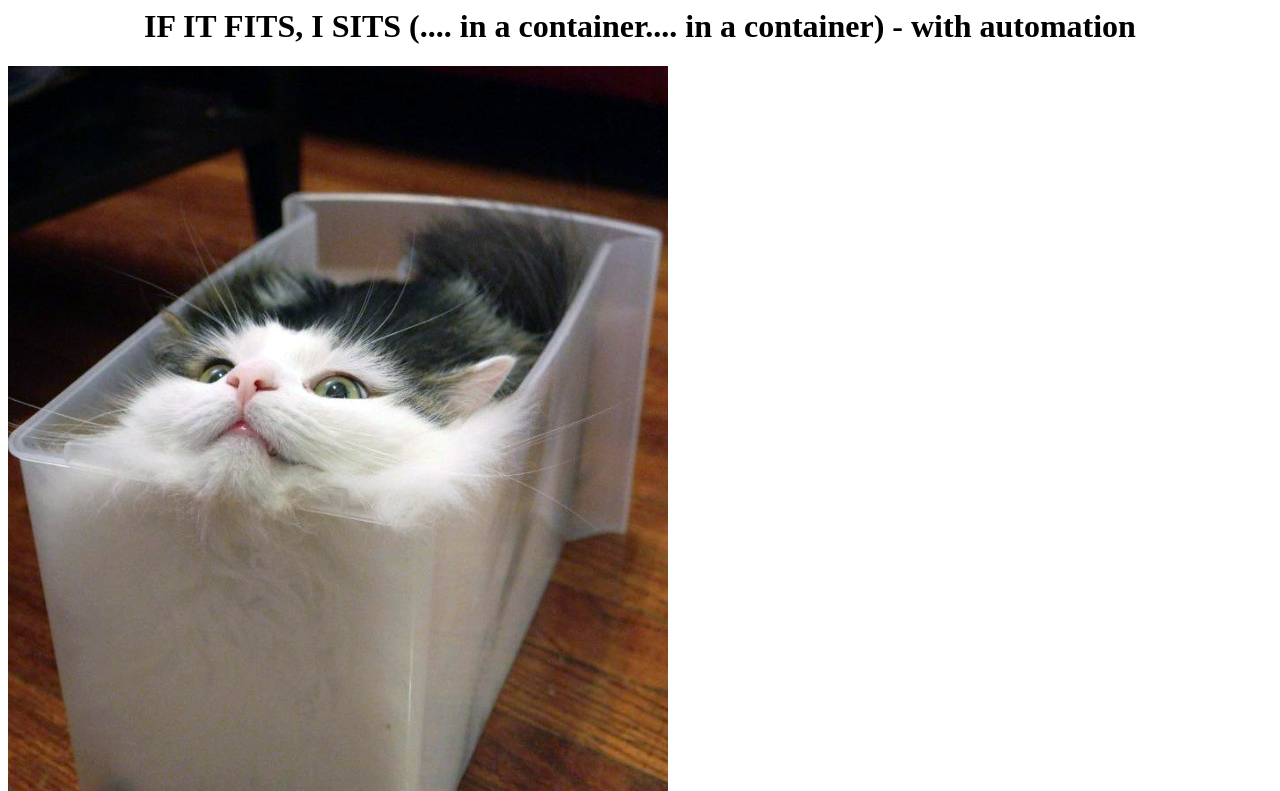
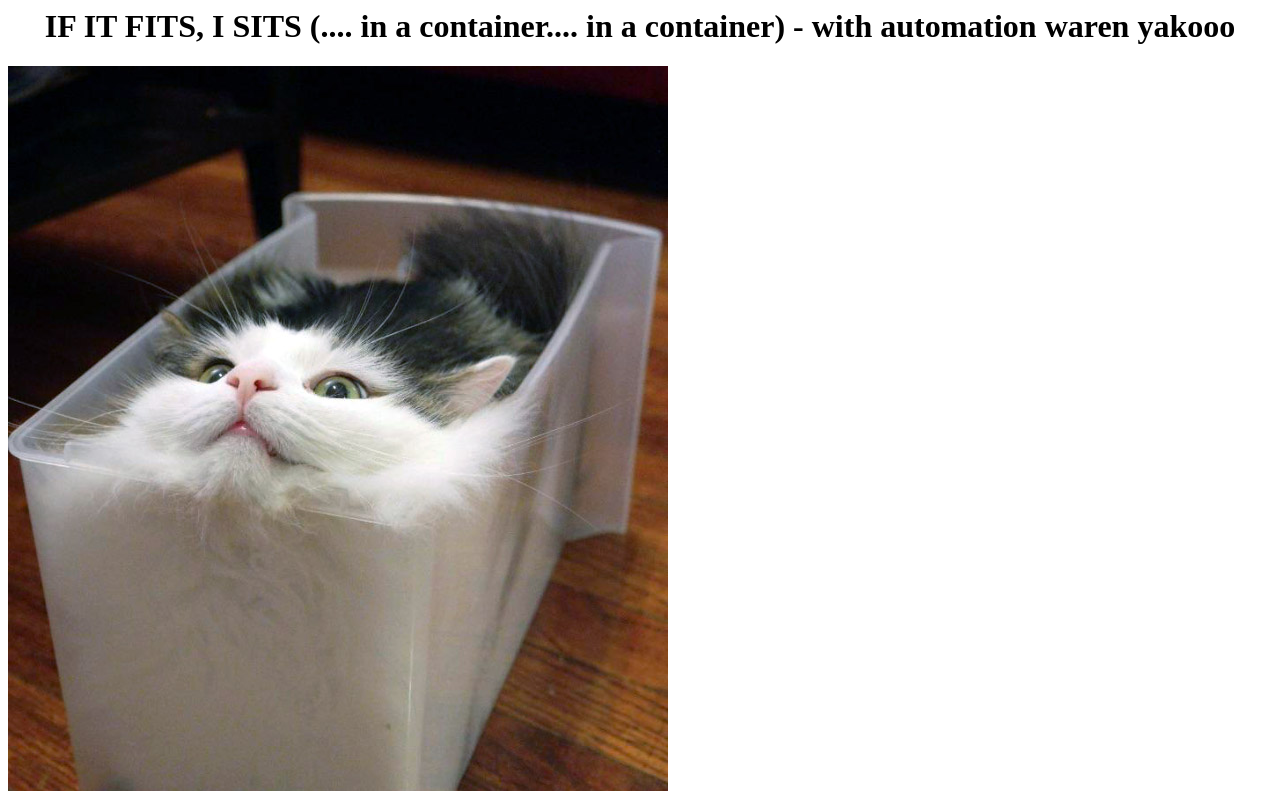
Before and after one commit to Sankhapramudithagunathuga/testing-cicd, a plain HTML site: page index.html in a window 1280 px wide. Shown: the top 791 px of the page. Drawn offline with Linux system fonts and the light colour scheme.

```diff
--- a/index.html
+++ b/index.html
@@ -3,7 +3,7 @@
 		<title> Container of cats </title>
 	</head>
 	<body>
-		<center><h1> IF IT FITS, I SITS (.... in a container.... in a container) - with automation </h1></center>
+		<center><h1> IF IT FITS, I SITS (.... in a container.... in a container) - with automation waren yakooo</h1></center>
 
 		<section id="photos">
 			<img src="containerandcat1.jpg" alt="container and a cat">
```
